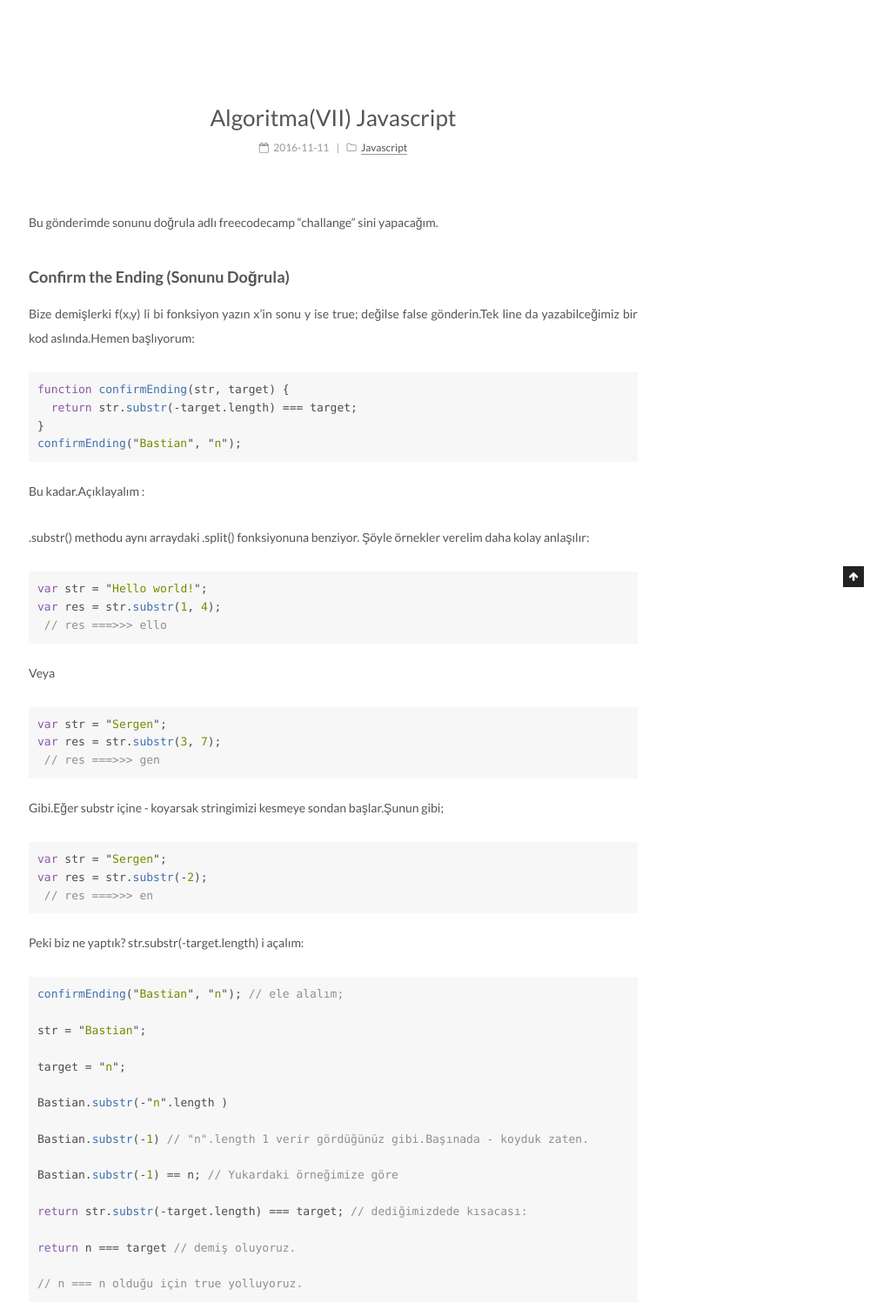
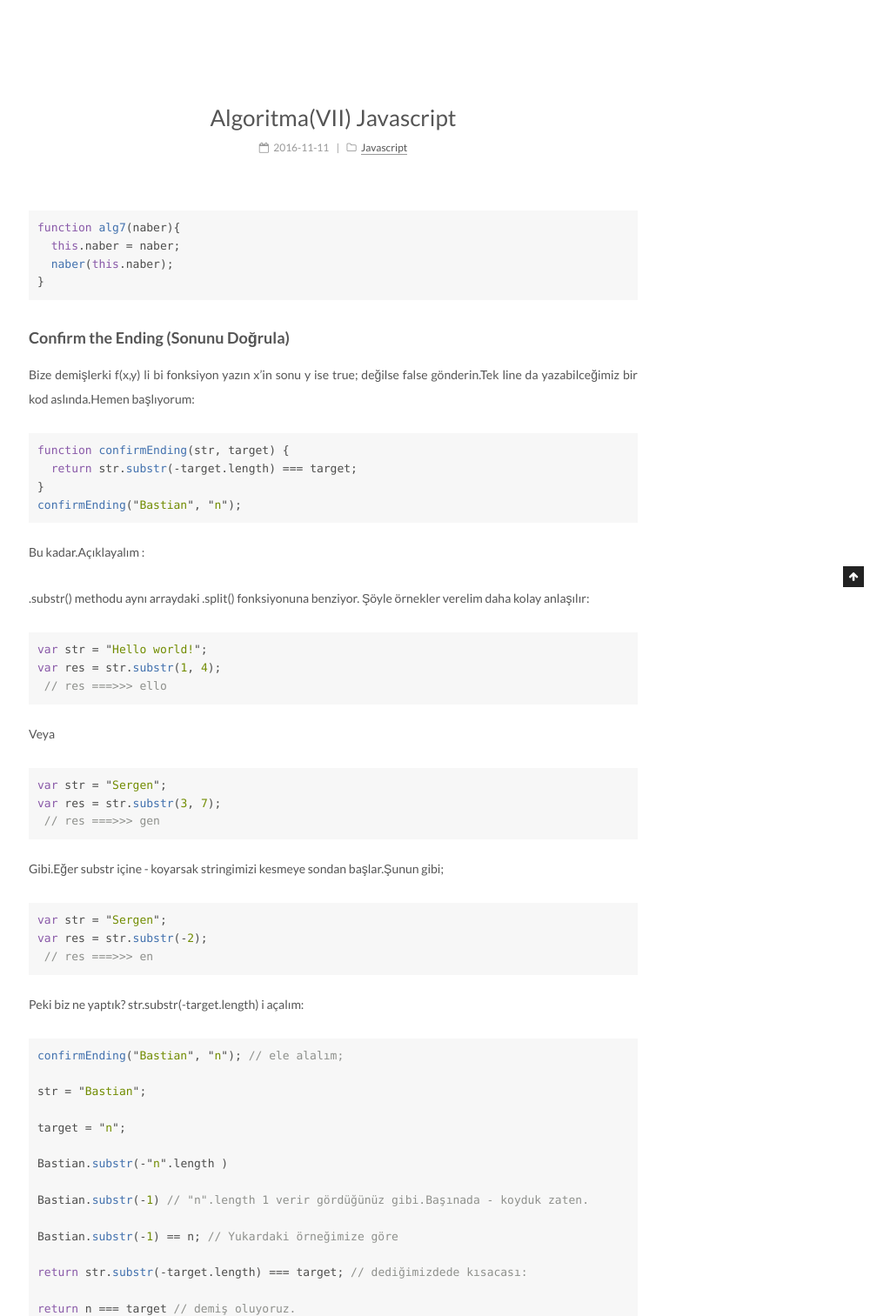
Before and after one commit to sergenp/sergenp.github.io, a Jekyll site: the page built from _posts/2016-11-11-algoritma7-javascript.md, in a window 1280 px wide, cut to the strip 325-1838 px from the top of the page. Shown: the whole strip at 87% size, without its empty margins (257-1280 px from the left). Built offline with Jekyll 4.4.1, drawn with Linux system fonts in a browser that asks for light colours.

Commit message:
Update 2016-11-11-algoritma7-javascript.md

```diff
--- a/_posts/2016-11-11-algoritma7-javascript.md
+++ b/_posts/2016-11-11-algoritma7-javascript.md
@@ -6,7 +6,12 @@ categories: Javascript
 tags:
 - algoritma
 ---
-Bu gönderimde sonunu doğrula adlı freecodecamp "challange" sini yapacağım.
+{% highlight js %}
+function alg7(naber){
+  this.naber = naber;
+  naber(this.naber);
+}
+{% endhighlight %}
 
 ### Confirm the Ending (Sonunu Doğrula)
 
```
